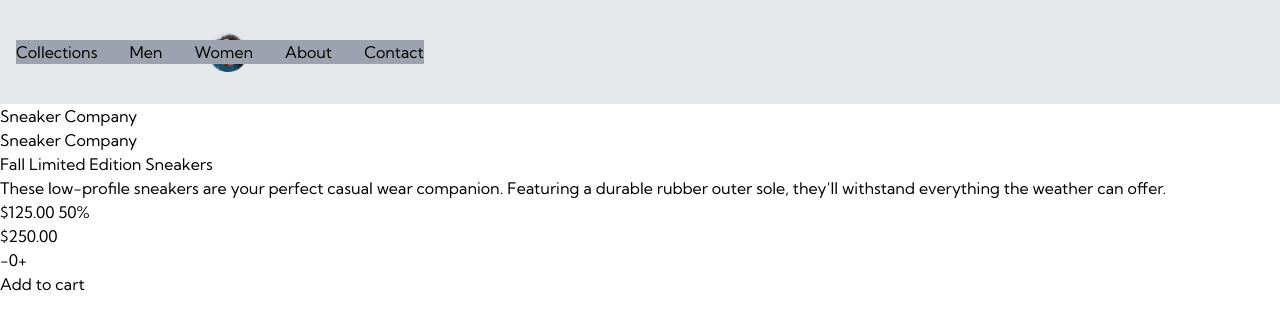
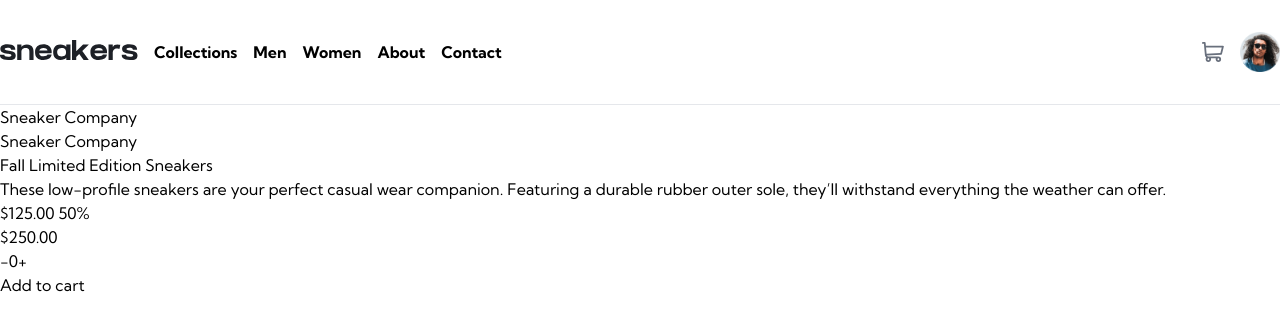
Before and after one commit to MaretaVila/ecommerce-react, a React (Vite) app: page / in a window 1280 px wide. Shown: the top 330 px of the page. Built offline with nearby package versions, Linux system fonts and the light colour scheme.

Commit message:
creation header con tailwind

```diff
--- a/src/componentes/header/MainHeader.jsx
+++ b/src/componentes/header/MainHeader.jsx
@@ -2,14 +2,30 @@ import LogoSneakers from "@/assets/images/logo.svg";
 import AvatarImagen from "@/assets/images/image-avatar.png";
 import MenuIcon from "@/componentes/icons/MenuIcon";
 import CartIcon from "@/componentes/icons/CartIcon";
+import CloseIcon from "@/componentes/icons/CloseIcon";
+import { useState } from "react";
+import NavLinkHeader from "@/componentes/header/NavLinkHeader";
 
 const MainHeader = () => {
+  const [navClass, setNavClass] = useState(
+    "hidden font-bold md:static md:mr-auto md:h-auto md:flex md:flex-row md:gap-4 md:p-0"
+  );
+
   const handleOpenMenu = () => {
-    console.log("click");
+    setNavClass(
+      "absolute font-bold top-0 left-0 h-full p-8 gap-y-5 w-4/5 flex flex-col bg-white md:static md:mr-auto md:h-auto md:flex md:flex-row md:gap-4 md:p-0"
+    );
+  };
+
+  const handleCloseMenu = () => {
+    setNavClass(
+      "hidden font-bold md:static md:mr-auto md:h-auto md:flex md:flex-row md:gap-4 md:p-0"
+    );
   };
 
   return (
-    <header className="container mx-auto flex items-center gap-4 px-4 py-8 bg-gray-200">
+    <>
+      <header className="container mx-auto flex items-center gap-4 py-8">
         <button className="md:hidden" onClick={handleOpenMenu}>
           <MenuIcon />
         </button>
@@ -18,12 +34,15 @@ const MainHeader = () => {
           alt="Logo sneakers"
           className="mr-auto mb-1 h-5 md:mr-0"
         />
-      <nav className="absolute bg-gray-400 flex flex-col md:mr-auto md:flex md:flex-row md:gap-8">
-        <a href="#">Collections</a>
-        <a href="#">Men</a>
-        <a href="#">Women</a>
-        <a href="#">About</a>
-        <a href="#">Contact</a>
+        <nav className={navClass}>
+          <button className="mb-8 md:hidden" onClick={handleCloseMenu}>
+            <CloseIcon />
+          </button>
+          <NavLinkHeader text="Collections" />
+          <NavLinkHeader text="Men" />
+          <NavLinkHeader text="Women" />
+          <NavLinkHeader text="About" />
+          <NavLinkHeader text="Contact" />
         </nav>
         <div className="flex gap-4">
           <button>
@@ -32,6 +51,8 @@ const MainHeader = () => {
           <img src={AvatarImagen} alt="avatar" className="w-10" />
         </div>
       </header>
+      <span className="container mx-auto hidenn h-[1px] bg-gray-200 w-full md:block"></span>
+    </>
   );
 };
 
--- /dev/null
+++ b/src/componentes/header/NavLinkHeader.jsx
@@ -0,0 +1,3 @@
+export default ({ text }) => {
+  return <a href="#">{text}</a>;
+};
--- /dev/null
+++ b/src/componentes/icons/CloseIcon.jsx
@@ -0,0 +1,13 @@
+const CloseIcon = (props) => {
+  return (
+    <svg {...props} width="14" height="15" xmlns="http://www.w3.org/2000/svg">
+      <path
+        d="m11.596.782 2.122 2.122L9.12 7.499l4.597 4.597-2.122 2.122L7 9.62l-4.595 4.597-2.122-2.122L4.878 7.5.282 2.904 2.404.782l4.595 4.596L11.596.782Z"
+        fill="#69707D"
+        fillRule="evenodd"
+      />
+    </svg>
+  );
+};
+
+export default CloseIcon;
```
Lines whose indentation alone changed are shown as unchanged.
